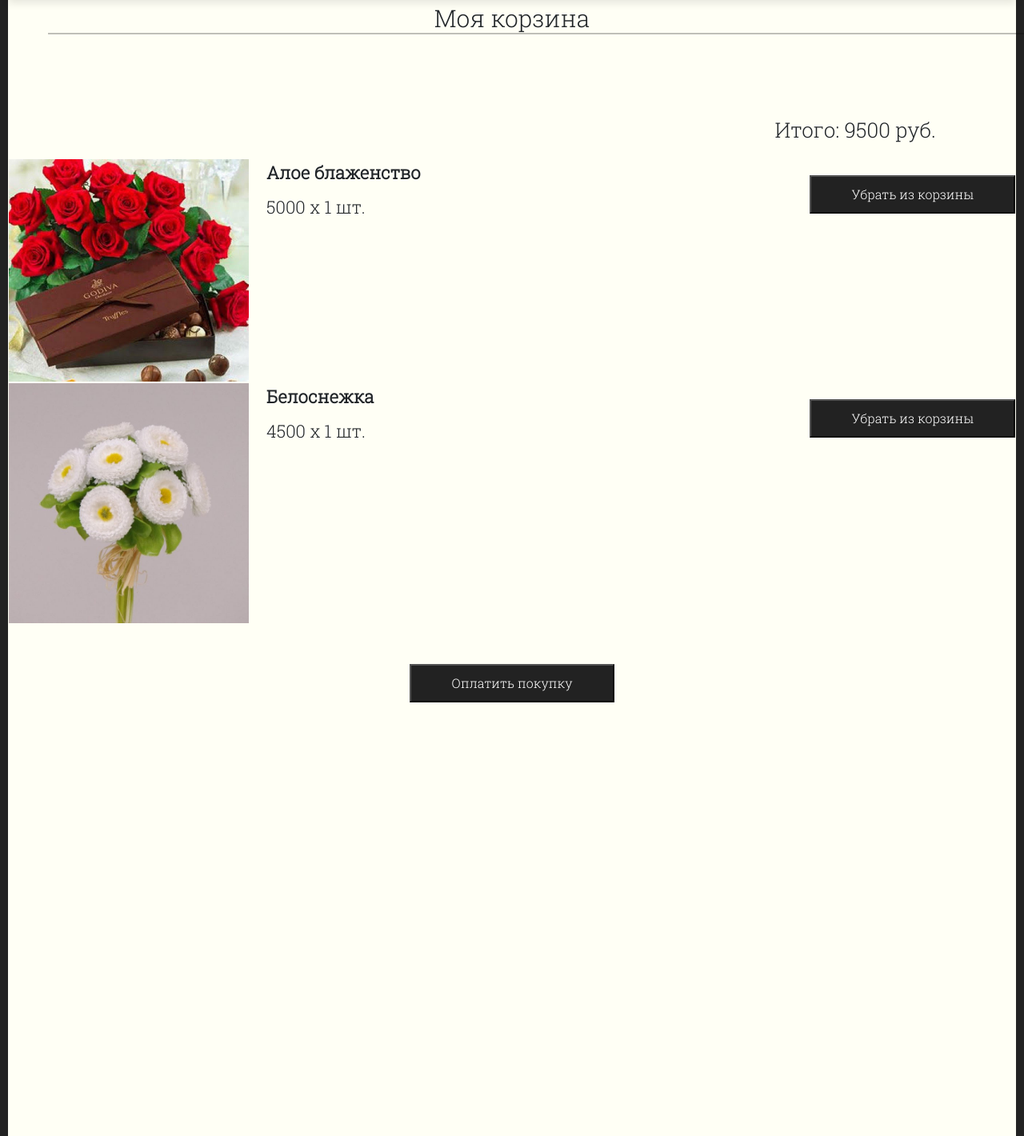
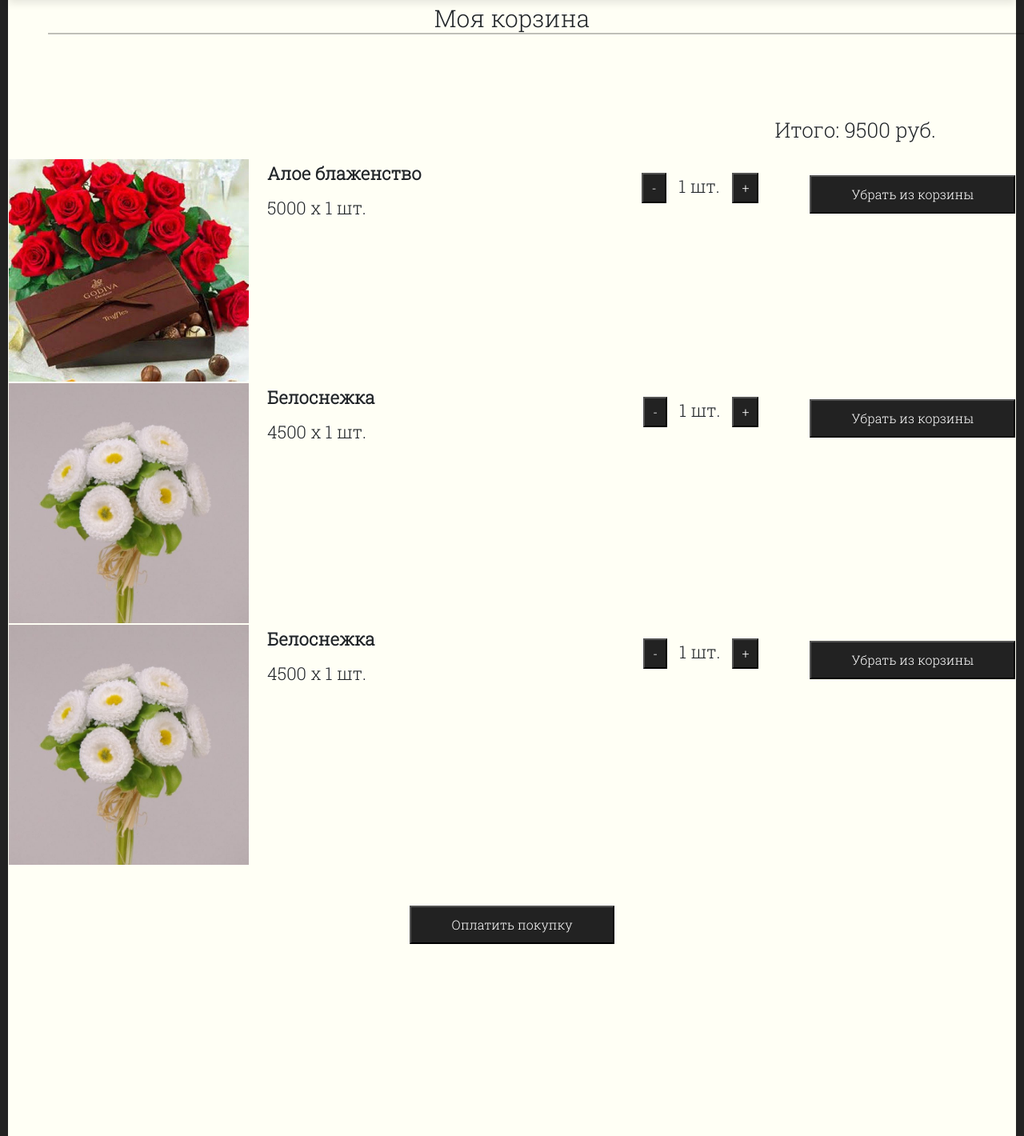
Before and after one commit to gambit515/Online_flowershop, a Django app: page /Korz/ in a window 1280 px wide; the page is wider, and only the part inside the window is pictured. Shown: the part 100-1520 px from the top of that part at 80% size. Run offline with Django 4.2, Linux system fonts and the light colour scheme; a user stored in the database is signed in; data comes from the database, SQL or seed files in the repository; both versions use the stored data as it was after the commit; some libraries are stand-ins or nearby versions.

Commit message:
корзина x100

```diff
--- a/online_flower_shop/main/static/main/css/Korz.css
+++ b/online_flower_shop/main/static/main/css/Korz.css
@@ -124,9 +124,9 @@
     background-color: #222222;
     padding: 10px 50px 10px 50px;
     color: white;
-    margin-left: 250px;
     margin-top: 20px;
     font-size: 16px;
+    margin-left: 60px;
   }
 
   .button-regg {
@@ -136,3 +136,11 @@
     margin-top: 50px;
     font-size: 16px;
   }
+
+  .button-reggg {
+    margin-top: -200px;
+    background-color: #222222;
+    padding: 5px 10px;
+    color: white;
+    font-size: 16px;
+  }
--- a/online_flower_shop/main/templates/main/Korz.html
+++ b/online_flower_shop/main/templates/main/Korz.html
@@ -54,11 +54,13 @@
 
 	<table align="center">
 		{% for c in ord %}
-		{% if request.user.id == c.Order_User.id %}
 		<tr>
 			<td>
 				<img src='{{ c.Order_Prod.Photo.url }}' width="300px"> <!-- Фото, можно было не подписывать =D -->
 			</td>
+			<td width="1000px">
+				<table>
+					<tr>
 						<td width="800px">
 							<div style="font-weight: bold; text-indent: 20px;">
 								{{ c.Order_Prod.Tittle }} <!-- Название -->
@@ -70,14 +72,38 @@
 								шт.
 							</div>
 						</td>
-			<td width="500px">
+						<td width="250px">
+							<table style="margin-top: 15px; margin-left: 50px;">
+								<tr>
+									<td width="30px">
+										<form id = "form-group" method="post" enctype="multipart/form-data">
+											{% csrf_token %}
+											<input class="button-reggg" type="submit" value="-">
+										</form>
+									</td>
+									<td width="190px" style="text-align: center;">
+										{{ c.Quantity }} <!-- Количество -->
+										шт.
+									</td>
+									<td width="30px">
+										<form id = "form-group" method="post" enctype="multipart/form-data">
+											{% csrf_token %}
+											<input class="button-reggg" type="submit" value="+">
+										</form>
+									</td>
+								</tr>
+							</table>
+						</td>
+					</tr>
+				</table>
+			</td>
+			<td width="300px" >
 				<form id = "form-group" method="post" enctype="multipart/form-data">
 					{% csrf_token %}
 					<input class="button-reg" type="submit" value="Убрать из корзины">
 				</form>
 			</td>
 		</tr>
-		{% endif %}
 		{% endfor %}
 	</table>
 
```
Also changed, not shown: online_flower_shop/db.sqlite3. Lines whose indentation alone changed are shown as unchanged.
